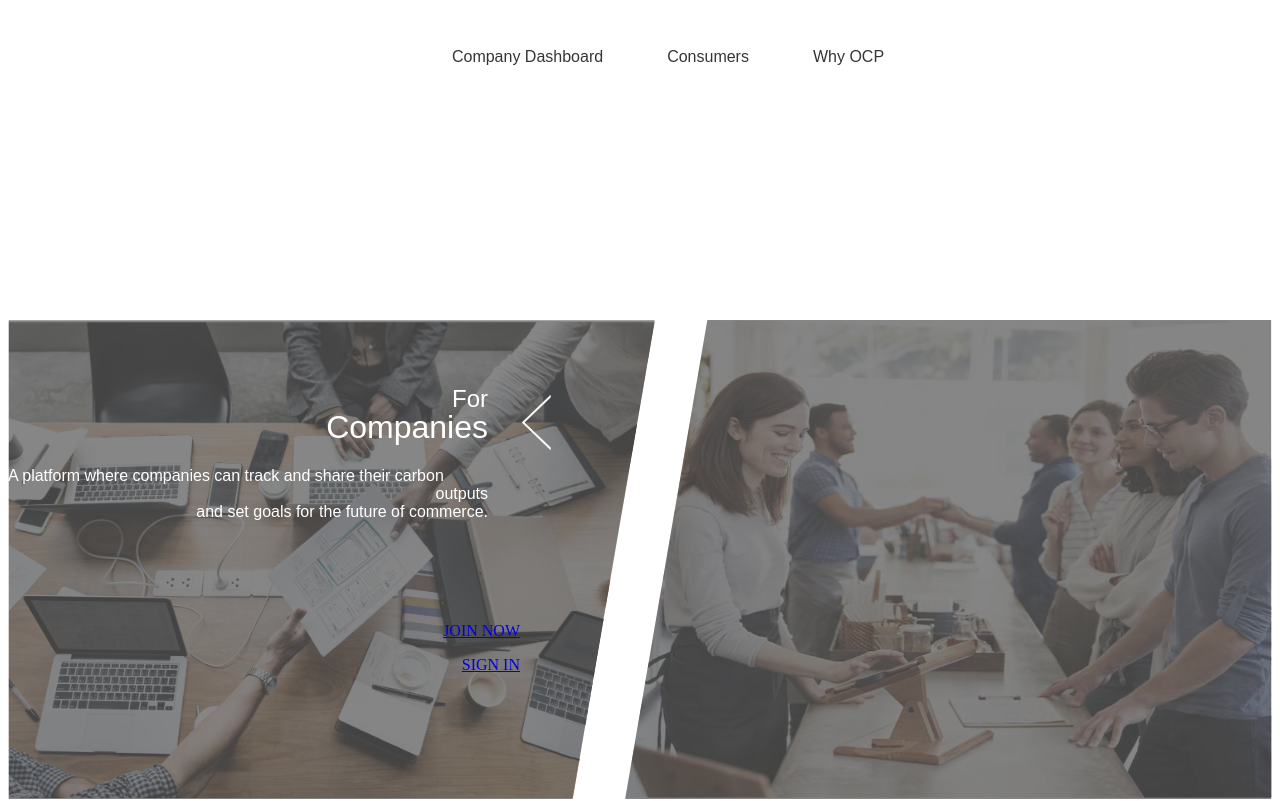
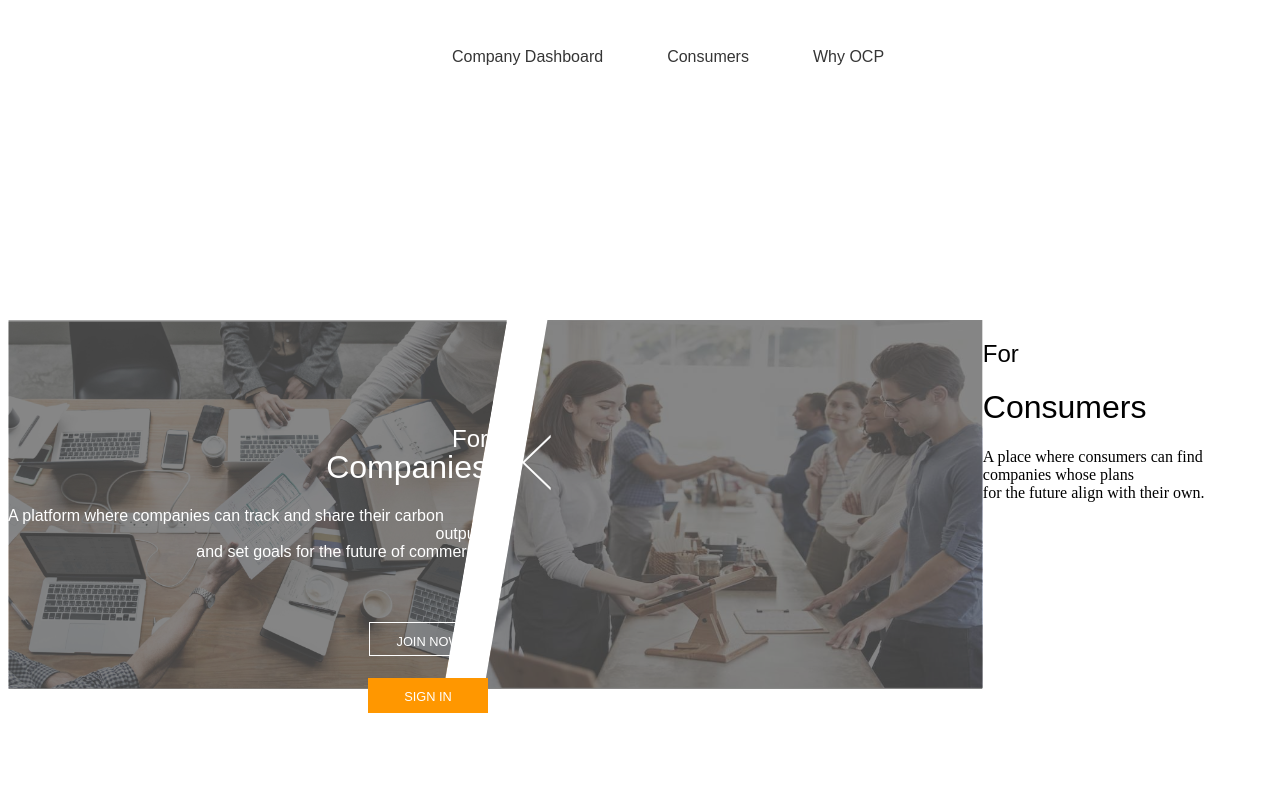
Before and after one commit to lkzailac/open-cycle-project, a React (Create React App) app in the folder react-app/: page / in a window 1280 px wide. Shown: the top 801 px of the page. Built offline with nearby package versions, Linux system fonts and the light colour scheme; a web font is replaced by a local one.

Commit message:
added right side

```diff
--- a/react-app/src/components/Welcome/Welcome.js
+++ b/react-app/src/components/Welcome/Welcome.js
@@ -15,8 +15,8 @@ const Welcome = () => {
             <div className='background-image-container'>
                 <img id='background-image' src={background_img} />
             </div>
+
             <div className='left-container'>
-
                 <div className='left-for'>
                     <h2>For</h2>
                 </div>
@@ -30,20 +30,49 @@ const Welcome = () => {
                     <img className='left-arrow bounce' src={leftArrow} />
                 </div>
                 <div className="join-container">
-                    <Link to='/company-signup'>
-                        <div className='join'>
+                    <div className='join'>
+                        <Link className='join-link' to='/company-signup'>
                             JOIN NOW
-                        </div>
-                    </Link>
+                        </Link>
+                    </div>
                 </div>
                 <div className='login-container'>
-                    <Link to='/company-login'>
-                        <div className='login'>
+                    <div className='login'>
+                        <Link className='login-link' to='/company-login'>
                             SIGN IN
-                        </div>
-                    </Link>
+                        </Link>
+                    </div>
                 </div>
-            </div>
+            </div> {/* end left-container */}
+
+            <div className='right-container'>
+                <div className='right-for'>
+                    <h2>For</h2>
+                </div>
+                <div className='right-group'>
+                    <h1>Consumers</h1>
+                </div>
+                <div className='right-p'>
+                    <p>A place where consumers can find companies whose plans <br></br>for the future align with their own. </p>
+                </div>
+                <div className='right-arrow-container'>
+                    <img className='right-arrow bounce' src={largeArrow} />
+                </div>
+                <div className="r-join-container">
+                    <div className='r-join'>
+                        <Link className='r-join-link' to='/sign-up'>
+                            JOIN NOW
+                        </Link>
+                    </div>
+                </div>
+                <div className='r-login-container'>
+                    <div className='r-login'>
+                        <Link className='r-login-link' to='/login'>
+                            SIGN IN
+                        </Link>
+                    </div>
+                </div>
+            </div> {/* end right-container */}
 
         </div>
 
--- a/react-app/src/components/Welcome/welcome.css
+++ b/react-app/src/components/Welcome/welcome.css
@@ -10,6 +10,8 @@
     z-index: -1;
 }
 
+
+/************** LEFT-COMPANY SIDE ********************/
 .left-container {
     display: grid;
     grid-template-columns: 4fr 1fr;
@@ -18,7 +20,7 @@
     position: absolute;
     z-index: 100;
     color: white;
-
+    margin-top: 2.5em;
     /* display: flex; */
     /* position: relative; */
 }
@@ -79,21 +81,64 @@
 .join-container {
     grid-row-start: 3;
     grid-column-start: 1;
-    text-align-last: right;
-    margin-top: 2.5em;
+    margin-top: 0em;
+    display: flex;
+    justify-self: flex-end;
+    width: 117px;
+    height: 32px;
+    text-justify: center;
+    text-align: center;
+    border: 1.5px solid white;
+    margin-right: 2em;
+}
+
+.join-link{
+    text-decoration: none;
+    color: white;
+    font-family: semplicitapro, sans-serif;
+    font-weight: 300;
+    font-style: normal;
+    font-size: .8em;
+    text-align: center;
+}
+
+.join {
+    width: 120px;
+    height: 15px;
+    text-align: center;
+    margin-top: 9px;
 }
 
 .login-container {
     grid-row-start: 3;
     grid-column-start: 1;
-    align-self:flex-end;
-    text-align-last: right;
-    margin-bottom: 2.5em;
+    margin-top: 3.5em;
+    display: flex;
+    justify-self: flex-end;
+    width: 120px;
+    height: 35px;
+    text-justify: center;
+    text-align: center;
+    background-color: #ff9700;
+    margin-right: 2em;
 }
 
-Link .login {
+.login-link{
     text-decoration: none;
+    color: white;
+    font-family: semplicitapro, sans-serif;
+    font-weight: 300;
+    font-style: normal;
+    font-size: .8em;
+    text-align: center;
 }
+.login {
+    width: 120px;
+    height: 15px;
+    text-align: center;
+    margin-top: 9px;
+}
+
 
 .bounce {
     animation-name: bounce;
@@ -108,3 +153,147 @@ Link .login {
     64%  { transform: scale(1,1)   translateX(0); }
     100% { transform: scale(1,1)   translateX(0); }
 }
+
+
+/************** RIGHT-CONSUMER SIDE ********************/
+.left-container {
+    display: grid;
+    grid-template-columns: 4fr 1fr;
+    grid-template-rows: 1fr 1fr 1fr 1fr;
+    width: 50%;
+    position: absolute;
+    z-index: 100;
+    color: white;
+    margin-top: 2.5em;
+    /* display: flex; */
+    /* position: relative; */
+}
+
+.left-for {
+    grid-column-start: 1;
+    grid-row-start: 1;
+    padding-top: 2em;
+    padding-right: 2em;
+    padding-bottom: 0;
+    text-align-last: right;
+    margin-top: .8em;
+    /* margin-bottom: 2.2em; */
+}
+
+.left-group{
+    grid-column-start: 1;
+    grid-row-start: 1;
+    align-self: flex-end;
+    padding-top: 2em;
+    padding-right: 2em;
+    padding-bottom: 0;
+    margin-bottom: 0;
+    text-align-last: right;
+    margin-top: 2.2em;
+    height: 4em;
+}
+
+.left-p{
+    grid-row-start: 2;
+    font-family: semplicitapro, sans-serif;
+    font-weight: 300;
+    font-style: normal;
+    text-align-last: right;
+    padding-right: 2em;
+    margin-top: 0;
+    padding-top: 0;;
+}
+
+.arrow-container {
+    grid-column-start: 2;
+    align-self:flex-end;
+    display: flex;
+    width: 100px;
+    /* margin-top: 2.2em; */
+}
+
+
+.left-arrow {
+    width: 2em;
+    height: auto;
+    align-self:flex-start;
+    animation-duration: 2s;
+    animation-iteration-count: infinite;
+    transform-origin: right;
+}
+
+.join-container {
+    grid-row-start: 3;
+    grid-column-start: 1;
+    margin-top: 0em;
+    display: flex;
+    justify-self: flex-end;
+    width: 117px;
+    height: 32px;
+    text-justify: center;
+    text-align: center;
+    border: 1.5px solid white;
+    margin-right: 2em;
+}
+
+.join-link{
+    text-decoration: none;
+    color: white;
+    font-family: semplicitapro, sans-serif;
+    font-weight: 300;
+    font-style: normal;
+    font-size: .8em;
+    text-align: center;
+}
+
+.join {
+    width: 120px;
+    height: 15px;
+    text-align: center;
+    margin-top: 9px;
+}
+
+.login-container {
+    grid-row-start: 3;
+    grid-column-start: 1;
+    margin-top: 3.5em;
+    display: flex;
+    justify-self: flex-end;
+    width: 120px;
+    height: 35px;
+    text-justify: center;
+    text-align: center;
+    background-color: #ff9700;
+    margin-right: 2em;
+}
+
+.login-link{
+    text-decoration: none;
+    color: white;
+    font-family: semplicitapro, sans-serif;
+    font-weight: 300;
+    font-style: normal;
+    font-size: .8em;
+    text-align: center;
+}
+.login {
+    width: 120px;
+    height: 15px;
+    text-align: center;
+    margin-top: 9px;
+}
+
+
+.bounce {
+    animation-name: bounce;
+    animation-timing-function: ease;
+}
+@keyframes bounce {
+    0%   { transform: scale(1,1)   translateX(0); }
+    10%  { transform: scale(1,1)   translateX(0); }
+    30%  { transform: scale(1,1)   translateX(40px); }
+    50%  { transform: scale(1,1)   translateX(0); }
+    57%  { transform: scale(1,1)   translateX(7px); }
+    64%  { transform: scale(1,1)   translateX(0); }
+    100% { transform: scale(1,1)   translateX(0); }
+}
```
